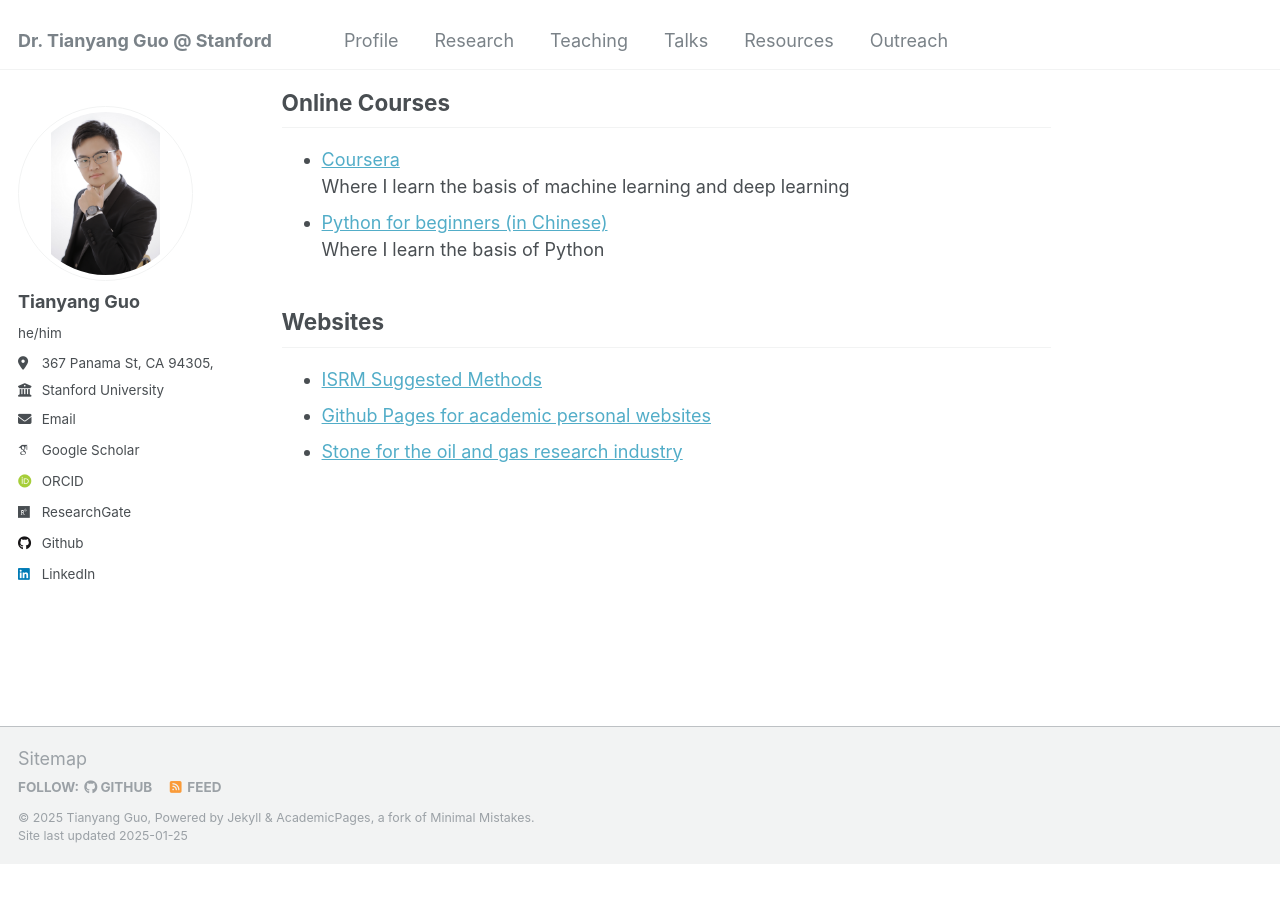
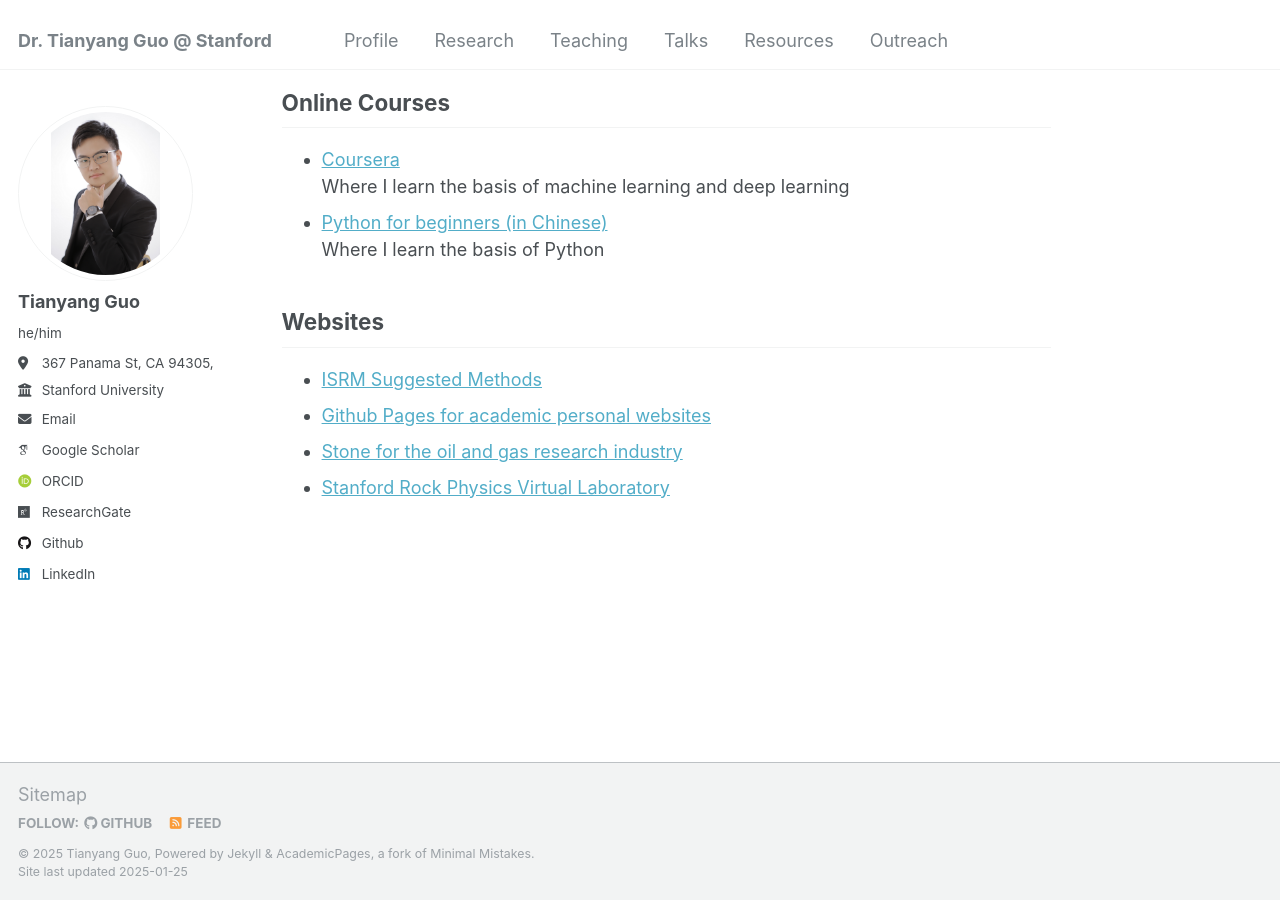
Before and after one commit to guotystanford/guotystanford.github.io, a Jekyll site: the page built from _pages/Resources.md, in a window 1280 px wide and 900 px high, scrolled down 577 px. Built offline with Jekyll 4.4.1, drawn with Linux system fonts in a browser that asks for light colours; some web fonts are replaced; before the commit the page ends 1441 px from its top, so only the background shows below that.

Commit message:
Update Resources.md

```diff
--- a/_pages/Resources.md
+++ b/_pages/Resources.md
@@ -30,3 +30,4 @@ I am sharing some useful resources such as online courses, seminars and websites
 * [ISRM Suggested Methods](https://isrm.net/isrm/page/show/1305)
 * [Github Pages for academic personal websites](https://github.com/academicpages/academicpages.github.io)
 * [Stone for the oil and gas research industry](https://kocurekindustries.com/)
+* [Stanford Rock Physics Virtual Laboratory](https://srpvl.stanford.edu/)
```
